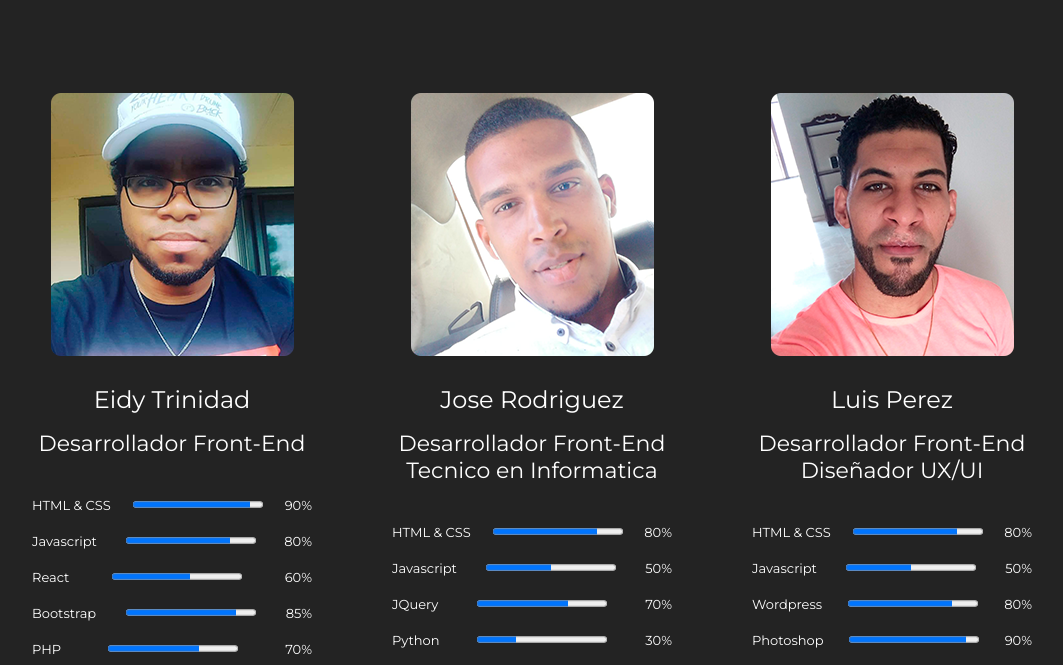
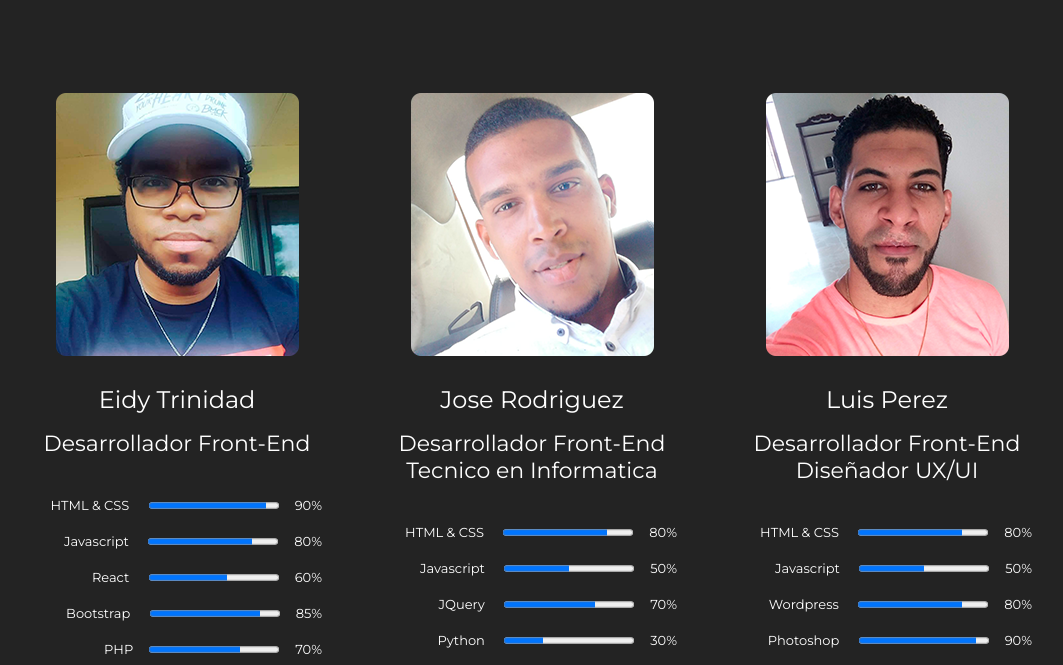
Before and after one commit to eidytrinidad/webandcodes, a plain HTML site: page index.html in a window 1280 px wide. Shown: the part 2689-3354 px from the top of the page, without its empty margins (108-1171 px from the left). Drawn offline with Linux system fonts and the light colour scheme.

Commit message:
Finishing Skills from Equipo

```diff
--- a/css/Equipo.scss
+++ b/css/Equipo.scss
@@ -14,7 +14,7 @@
 
         .box{
             width: 100%;
-            max-width: 280px;
+            max-width: 290px;
             text-align: center;
             img{
                 width: 100%;
@@ -34,25 +34,33 @@
                 color: $Blanco;
                 font-size: 22px;
                 font-weight: 400;
+
             }
 
             .skills{
                 width: 100%;
+
                 margin-top: 40px;
+                text-align: right;
                 p{
-                    display: flex;
-                    justify-content: space-between;
-                    align-items: center;
+
                     font-size: 13px;
                     color: $Blanco;
                     margin-bottom: 20px;
 
+                    progress{
+                        margin: 0 1rem;
+
+                    }
                 }
+
+
             }
+
             .redes{
                 width: 100%;
                 margin-top: 1rem;
-
+                text-align: center;
 
                 a{
                     text-decoration: none;
--- a/css/Footer.scss
+++ b/css/Footer.scss
@@ -1,6 +1,6 @@
 footer{
     width: 100%;
-    padding-bottom:3rem;
+    padding-bottom:2rem;
     .container{
         display: flex;
         flex-direction: column;
--- a/index.html
+++ b/index.html
@@ -93,12 +93,13 @@
                 <h3>Eidy Trinidad</h3>
                 <h4>Desarrollador Front-End</h4>
                 <div class="skills">
-                    <p><span>HTML & CSS </span><progress id="file" value="90" max="100"> 90% </progress><span>90%</span>
+                   <p><span>HTML & CSS </span><progress id="file" value="90" max="100"></progress><span class="">90%</span>
                     </p>
-                    <p><span>Javascript </span><progress id="file" value="80" max="100"></progress><span>80%</span></p>
-                    <p><span>React </span><progress id="file" value="60" max="100"></progress><span>60%</span></p>
-                    <p><span>Bootstrap </span><progress id="file" value="85" max="100"></progress><span>85%</span></p>
-                    <p><span>PHP</span><progress id="file" value="70" max="100"></progress><span>70%</span></p>
+                    <p><span>Javascript </span><progress id="file" value="80" max="100"></progress><span class="">80%</span></p>
+                    <p><span>React </span><progress id="file" value="60" max="100"></progress><span class="">60%</span></p>
+                    <p><span>Bootstrap </span><progress id="file" value="85" max="100"></progress><span class="">85%</span></p>
+                    <p><span>PHP</span><progress id="file" value="70" max="100"></progress><span class="">70%</span></p>
+
                 </div>
                 <div class="redes">
                     <a href=""><i class="fa fa-instagram"></i></a>
```
Also changed, not shown: css/style.css, 1 other file.
